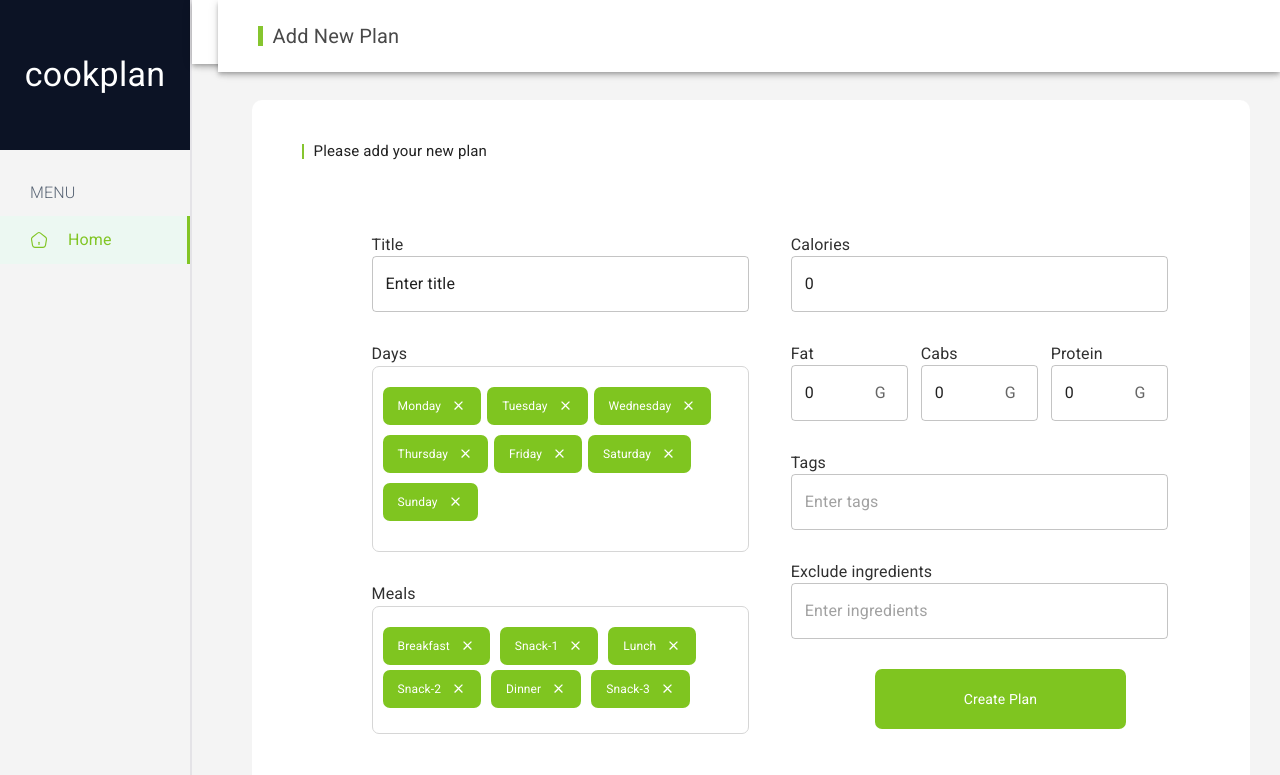
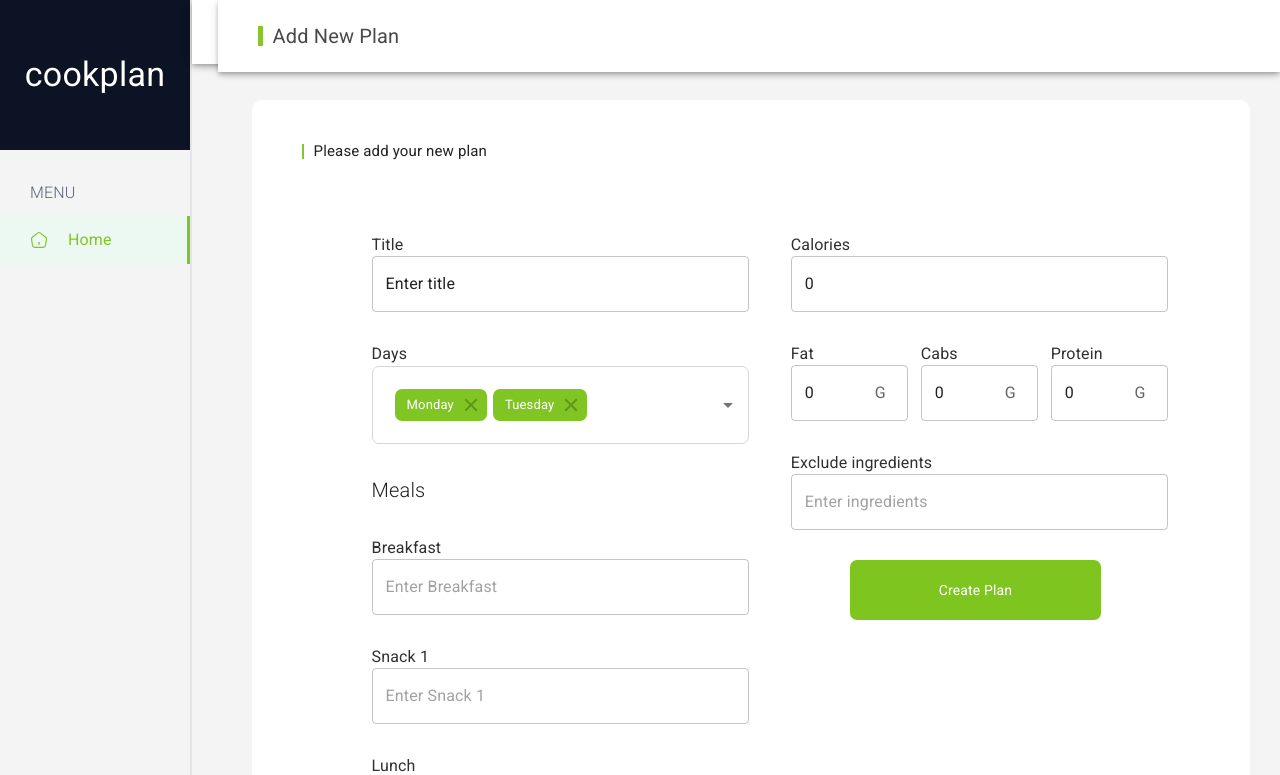
Before and after one commit to Babajide777/grid-db-meal-planner, a React (Create React App) app in the folder client/: page /add-plan in a window 1280 px wide. Shown: the top 775 px of the page. Built offline with nearby package versions, Linux system fonts and the light colour scheme.

Commit message:
Add plan done

```diff
--- a/client/src/components/assets/data.js
+++ b/client/src/components/assets/data.js
@@ -1,45 +1,11 @@
 const Days = [
-  {
-    day: "Monday"
-  },
-  {
-    day: "Tuesday"
-  },
-  {
-    day: "Wednesday"
-  },
-  {
-    day: "Thursday"
-  },
-  {
-    day: "Friday"
-  },
-  {
-    day: "Saturday"
-  },
-  {
-    day: "Sunday"
-  }
-]
-const Meals = [
-  {
-    meal: "Breakfast"
-  },
-  {
-    meal: "Snack-1"
-  },
-  {
-    meal: "Lunch"
-  },
-  {
-    meal: "Snack-2"
-  },
-  {
-    meal: "Dinner"
-  },
-  {
-    meal: "Snack-3"
-  }
+  "Monday",
+  "Tuesday",
+  "Wednesday",
+  "Thursday",
+  "Friday",
+  "Saturday",
+  "Sunday"
 ]
 
-export { Days, Meals }
+export { Days }
--- a/client/src/components/other pages/Addplanbtn.js
+++ /dev/null
@@ -1,38 +0,0 @@
-import { Button, Typography } from "@mui/material"
-import CloseIcon from "@mui/icons-material/Close"
-import React from "react"
-
-const Addplanbtn = ({ day }) => {
-  return (
-    <Button
-      sx={{
-        backgroundColor: "rgba(127, 197, 32, 1)",
-        marginRight: { xs: "15px", md: "6px" },
-        marginBottom: { xs: "10px", md: "10px" },
-        padding: "10px 15px",
-        borderRadius: "7px"
-      }}
-    >
-      <Typography
-        component="body2"
-        sx={{
-          color: "rgba(255, 255, 255, 1)",
-          textTransform: "capitalize",
-          fontWeight: "400",
-          fontSize: "12px"
-        }}
-      >
-        {day}
-      </Typography>
-      <CloseIcon
-        sx={{
-          color: "rgba(255, 255, 255, 1)",
-          fontSize: "15px",
-          marginLeft: "10px"
-        }}
-      />
-    </Button>
-  )
-}
-
-export default Addplanbtn
--- a/client/src/components/other pages/Addplanmealbtn.js
+++ /dev/null
@@ -1,38 +0,0 @@
-import { Button, Typography } from "@mui/material"
-import CloseIcon from "@mui/icons-material/Close"
-import React from "react"
-
-const Addplanbtn = ({ meal }) => {
-  return (
-    <Button
-      sx={{
-        backgroundColor: "rgba(127, 197, 32, 1)",
-        marginRight: { xs: "15px", md: "10px" },
-        marginBottom: { xs: "10px", md: "5px" },
-        padding: "10px 15px",
-        borderRadius: "7px"
-      }}
-    >
-      <Typography
-        component="body2"
-        sx={{
-          color: "rgba(255, 255, 255, 1)",
-          textTransform: "capitalize",
-          fontWeight: "400",
-          fontSize: "12px"
-        }}
-      >
-        {meal}
-      </Typography>
-      <CloseIcon
-        sx={{
-          color: "rgba(255, 255, 255, 1)",
-          fontSize: "15px",
-          marginLeft: "10px"
-        }}
-      />
-    </Button>
-  )
-}
-
-export default Addplanbtn
--- a/client/src/components/other pages/Addplansectn.jsx
+++ b/client/src/components/other pages/Addplansectn.jsx
@@ -1,4 +1,5 @@
 import {
+  Autocomplete,
   Box,
   Button,
   FormControl,
@@ -8,10 +9,9 @@ import {
   Typography,
   styled
 } from "@mui/material"
-import { Days, Meals } from "../assets/data"
-import Addplanbtn from "./Addplanbtn"
-import Addplanmealbtn from "./Addplanmealbtn"
-
+import { Days } from "../assets/data"
+import Paper from "@mui/material/Paper"
+import ClearIcon from "@mui/icons-material/Clear"
 import React from "react"
 
 const Sectionstyle = styled("section")(({ theme }) => ({
@@ -25,18 +25,10 @@ const Sectionstyle = styled("section")(({ theme }) => ({
     paddingLeft: "80px"
   }
 }))
+
 const Divstyle = styled("div")(({ theme }) => ({
   [theme.breakpoints.up("md")]: {
     width: "50%"
-  }
-}))
-const Daystyle = styled("div")(({ theme }) => ({
-  border: "1px solid rgba(214, 214, 214, 1)",
-  borderRadius: "7px",
-  padding: "40px",
-  [theme.breakpoints.up("md")]: {
-    padding: "20px 10px",
-    width: "90%"
   }
 }))
 
@@ -52,27 +44,100 @@ const Addplansectn = () => {
           ></TextField>
         </FormControl>
 
-        <Box sx={{ paddingTop: "30px" }}>
-          <Typography component="p" sx={{ color: "rgba(48, 48, 48, 1)" }}>
-            Days
-          </Typography>
-          <Daystyle>
-            {Days.map((item, i) => (
-              <Addplanbtn key={i} {...item} />
-            ))}
-          </Daystyle>
+        <Box sx={{ margin: "30px 0" }}>
+          <FormLabel sx={{ color: "rgba(48, 48, 48, 1)" }}>Days</FormLabel>
+          <Autocomplete
+            multiple
+            defaultValue={[Days[0], Days[1]]}
+            disablePortal
+            ChipProps={{
+              deleteIcon: <ClearIcon />
+            }}
+            id="combo-box-demo"
+            options={Days}
+            sx={{
+              width: { xs: "100%", md: "90%" },
+              color: " rgba(127, 197, 32, 1)",
+              fieldset: {
+                border: "1px solid rgba(214, 214, 214, 1)",
+                borderRadius: "7px"
+              },
+              "& .MuiOutlinedInput-root": {
+                padding: "20px"
+              },
+              "& .MuiAutocomplete-tag": {
+                backgroundColor: "rgba(129, 197, 37, 1)",
+                borderRadius: "7px"
+              },
+              "& .MuiChip-label": {
+                color: "rgba(255, 255, 255, 1)"
+              },
+              "& .MuiChip-deleteIcon": {
+                color: "rgba(255, 255, 255, 1)"
+              }
+            }}
+            renderInput={params => <TextField {...params} label="" />}
+            PaperComponent={props => (
+              <Paper
+                sx={{
+                  background: "rgba(129, 197, 37, 1)",
+                  color: "rgba(255, 255, 255, 1)",
+                  fontSize: "25px",
+                  "&:hover": {
+                    border: "1px solid #00FF00",
+                    color: "gray",
+                    backgroundColor: "white"
+                  }
+                }}
+                {...props}
+              />
+            )}
+          />
         </Box>
 
-        <Box sx={{ paddingTop: "30px" }}>
-          <Typography component="p" sx={{ color: "rgba(48, 48, 48, 1)" }}>
-            Meals
-          </Typography>
-          <Daystyle>
-            {Meals.map((item, i) => (
-              <Addplanmealbtn key={i} {...item} />
-            ))}
-          </Daystyle>
-        </Box>
+        <Typography variant="h6" sx={{ fontWeight: "300" }}>
+          Meals
+        </Typography>
+
+        <FormControl sx={{ width: "100%", paddingTop: "30px" }}>
+          <FormLabel sx={{ color: "rgba(48, 48, 48, 1)" }}>Breakfast</FormLabel>
+          <TextField
+            placeholder="Enter Breakfast"
+            sx={{ width: { xs: "100%", md: "90%" }, borderRadius: "7px" }}
+          ></TextField>
+        </FormControl>
+
+        <FormControl sx={{ width: "100%", paddingTop: "30px" }}>
+          <FormLabel sx={{ color: "rgba(48, 48, 48, 1)" }}>Snack 1</FormLabel>
+          <TextField
+            placeholder="Enter Snack 1"
+            sx={{ width: { xs: "100%", md: "90%" }, borderRadius: "7px" }}
+          ></TextField>
+        </FormControl>
+
+        <FormControl sx={{ width: "100%", paddingTop: "30px" }}>
+          <FormLabel sx={{ color: "rgba(48, 48, 48, 1)" }}>Lunch</FormLabel>
+          <TextField
+            placeholder="Enter Lunch"
+            sx={{ width: { xs: "100%", md: "90%" }, borderRadius: "7px" }}
+          ></TextField>
+        </FormControl>
+
+        <FormControl sx={{ width: "100%", paddingTop: "30px" }}>
+          <FormLabel sx={{ color: "rgba(48, 48, 48, 1)" }}>Snack 2</FormLabel>
+          <TextField
+            placeholder="Enter Snack 2"
+            sx={{ width: { xs: "100%", md: "90%" }, borderRadius: "7px" }}
+          ></TextField>
+        </FormControl>
+
+        <FormControl sx={{ width: "100%", paddingTop: "30px" }}>
+          <FormLabel sx={{ color: "rgba(48, 48, 48, 1)" }}>Dinner</FormLabel>
+          <TextField
+            placeholder="Enter Dinner"
+            sx={{ width: { xs: "100%", md: "90%" }, borderRadius: "7px" }}
+          ></TextField>
+        </FormControl>
       </Divstyle>
 
       <Divstyle>
@@ -85,7 +150,6 @@ const Addplansectn = () => {
         </FormControl>
 
         <Box sx={{ display: { md: "flex" }, width: { md: "93%" } }}>
-          {" "}
           <FormControl sx={{ width: "100%", paddingTop: "30px" }}>
             <FormLabel sx={{ color: "rgba(48, 48, 48, 1)" }}>Fat</FormLabel>
             <TextField
@@ -157,19 +221,6 @@ const Addplansectn = () => {
             display: { xs: "none", md: "flex", flexDirection: "column" }
           }}
         >
-          <FormLabel sx={{ color: "rgba(48, 48, 48, 1)" }}>Tags</FormLabel>
-          <TextField
-            placeholder="Enter tags"
-            sx={{ width: { xs: "100%", md: "90%" } }}
-          ></TextField>
-        </FormControl>
-        <FormControl
-          sx={{
-            width: "100%",
-            paddingTop: "30px",
-            display: { xs: "none", md: "flex", flexDirection: "column" }
-          }}
-        >
           <FormLabel sx={{ color: "rgba(48, 48, 48, 1)" }}>
             Exclude ingredients
           </FormLabel>
@@ -185,6 +236,7 @@ const Addplansectn = () => {
               width: { xs: "100%", md: "60%" },
               margin: "30px 0",
               padding: "20px 0",
+              marginRight: "50px",
               borderRadius: "7px"
             }}
           >
```
